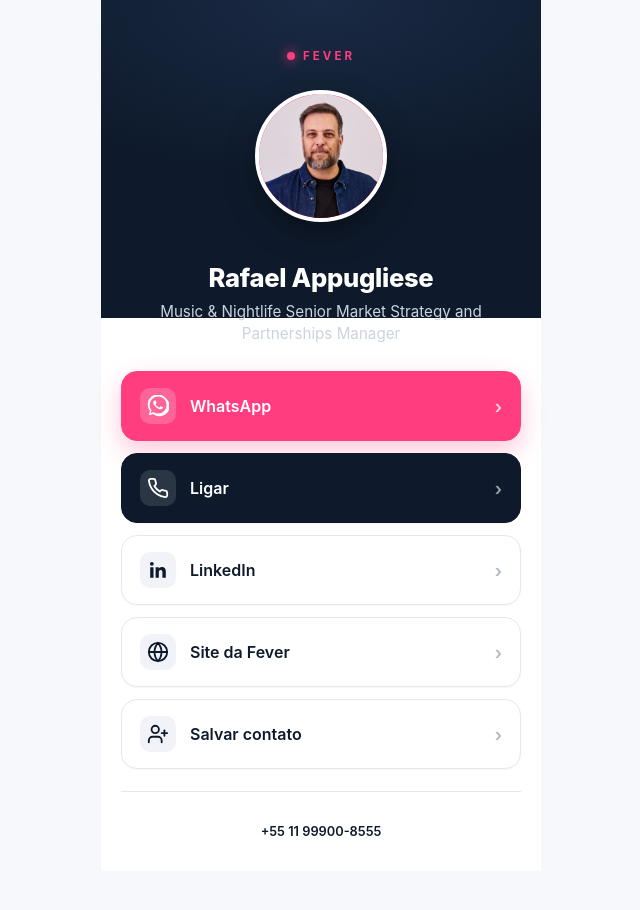
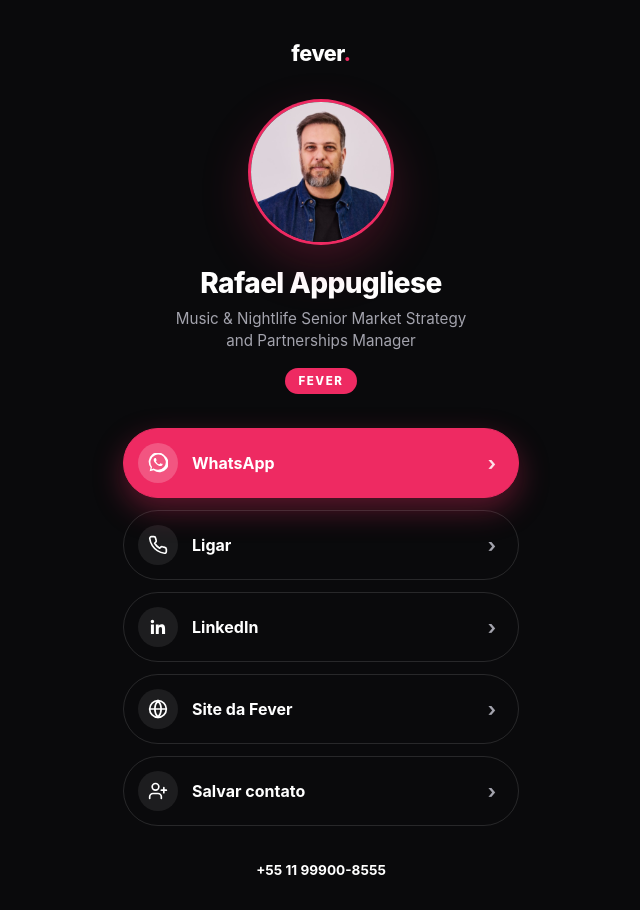
Before and after one commit to paulohartmann-eng/Fever-Rafael_Appugliese, a plain HTML site: page index.html in a window 1280 px wide. Shown: the whole page, without its empty margins (319-959 px from the left). Before the commit the page ends 871 px from the top, so only its background shows below. Drawn offline with Linux system fonts and the light colour scheme.

Commit message:
Update index.html

```diff
--- a/index.html
+++ b/index.html
@@ -3,23 +3,23 @@
 <head>
   <meta charset="UTF-8">
   <meta name="viewport" content="width=device-width, initial-scale=1.0, viewport-fit=cover">
+  <meta name="theme-color" content="#0a0a0c">
   <title>Rafael Appugliese | Fever</title>
   <style>
     :root {
-      --navy: #0e1a2b;
-      --navy-2: #1a2a44;
-      --pink: #ff3d7f;
-      --pink-hover: #e8316f;
-      --texto: #0e1a2b;
-      --cinza: #6b7280;
-      --borda: #e6e8ee;
-      --fundo-suave: #f7f8fb;
+      --bg: #0a0a0c;
+      --surface: #141418;
+      --pink: #ee2a62;
+      --pink-hover: #d91f55;
+      --branco: #ffffff;
+      --texto-2: #a3a3ad;
+      --linha: rgba(255, 255, 255, 0.12);
     }
     * { box-sizing: border-box; margin: 0; padding: 0; }
-    html, body { background: var(--fundo-suave); }
+    html, body { background: var(--bg); }
     body {
       font-family: -apple-system, BlinkMacSystemFont, "Segoe UI", Roboto, Helvetica, Arial, sans-serif;
-      color: var(--texto);
+      color: var(--branco);
       min-height: 100vh;
       -webkit-font-smoothing: antialiased;
     }
@@ -27,52 +27,36 @@
       max-width: 440px;
       margin: 0 auto;
       min-height: 100vh;
-      background: #fff;
+      padding: 40px 22px 32px;
       display: flex;
       flex-direction: column;
+      align-items: center;
     }
 
-    /* Cabeçalho */
-    .topo {
-      background: radial-gradient(120% 80% at 50% 0%, var(--navy-2) 0%, var(--navy) 70%);
-      color: #fff;
-      text-align: center;
-      padding: 44px 24px 96px;
-      position: relative;
+    /* Marca */
+    .marca {
+      font-size: 1.35rem;
+      font-weight: 800;
+      letter-spacing: -0.5px;
+      color: var(--branco);
     }
-    .marca {
-      display: inline-flex;
-      align-items: center;
-      gap: 8px;
-      font-size: 0.72rem;
-      font-weight: 700;
-      letter-spacing: 3px;
-      text-transform: uppercase;
-      color: var(--pink);
-    }
-    .marca::before {
-      content: "";
-      width: 8px;
-      height: 8px;
+    .marca span { color: var(--pink); }
+
+    /* Foto */
+    .avatar {
+      width: 140px;
+      height: 140px;
       border-radius: 50%;
-      background: var(--pink);
-      box-shadow: 0 0 12px var(--pink);
-    }
-    .avatar {
-      width: 132px;
-      height: 132px;
-      border-radius: 50%;
-      margin: 26px auto 0;
-      background: var(--pink);
-      border: 4px solid #fff;
+      margin-top: 36px;
+      background: var(--surface);
       position: relative;
       overflow: hidden;
       display: flex;
       align-items: center;
       justify-content: center;
-      box-shadow: 0 12px 30px rgba(0, 0, 0, 0.35);
+      box-shadow: 0 0 0 3px var(--pink), 0 20px 50px rgba(238, 42, 98, 0.25);
     }
-    .avatar span { font-size: 2.2rem; font-weight: 700; color: #fff; }
+    .avatar span { font-size: 2.4rem; font-weight: 800; color: var(--pink); }
     .avatar img {
       position: absolute;
       inset: 0;
@@ -81,129 +65,115 @@
       object-fit: cover;
     }
 
-    /* Bloco de identidade, sobreposto ao cabeçalho */
-    .identidade {
-      margin-top: -56px;
-      padding: 0 24px;
+    /* Identidade */
+    h1 {
+      margin-top: 24px;
+      font-size: 1.75rem;
+      font-weight: 800;
+      letter-spacing: -0.6px;
       text-align: center;
-      position: relative;
-    }
-    .identidade .nome-topo {
-      display: none;
-    }
-    h1 {
-      font-size: 1.6rem;
-      font-weight: 800;
-      letter-spacing: -0.3px;
-      color: #fff;
-      margin-top: 0;
     }
     .cargo {
-      margin: 8px auto 0;
-      max-width: 340px;
+      margin-top: 8px;
+      max-width: 320px;
       font-size: 0.95rem;
-      color: #cbd2e0;
       line-height: 1.45;
+      color: var(--texto-2);
+      text-align: center;
+    }
+    .tag {
+      margin-top: 16px;
+      display: inline-block;
+      padding: 6px 14px;
+      border-radius: 999px;
+      background: var(--pink);
+      color: var(--branco);
+      font-size: 0.72rem;
+      font-weight: 800;
+      letter-spacing: 1.5px;
+      text-transform: uppercase;
     }
 
-    /* Conteúdo */
-    .conteudo {
-      padding: 26px 20px 32px;
+    /* Botões */
+    .acoes {
+      width: 100%;
+      margin-top: 34px;
       display: flex;
       flex-direction: column;
       gap: 12px;
-      flex: 1;
     }
     .btn {
       display: flex;
       align-items: center;
       gap: 14px;
       width: 100%;
-      padding: 16px 18px;
-      border-radius: 16px;
-      border: 1.5px solid var(--borda);
-      background: #fff;
-      color: var(--texto);
+      padding: 14px 18px 14px 14px;
+      border-radius: 999px;
+      border: 1.5px solid var(--linha);
+      background: transparent;
+      color: var(--branco);
       font-family: inherit;
       font-size: 1rem;
-      font-weight: 600;
+      font-weight: 700;
       text-decoration: none;
       cursor: pointer;
-      transition: transform 0.12s ease, background 0.2s ease, box-shadow 0.2s ease;
-      box-shadow: 0 1px 2px rgba(14, 26, 43, 0.04);
+      transition: background 0.2s ease, border-color 0.2s ease, transform 0.12s ease;
     }
     .btn:active { transform: scale(0.98); }
-    .btn svg { width: 22px; height: 22px; flex-shrink: 0; }
+    .btn:hover { border-color: rgba(255, 255, 255, 0.35); background: rgba(255, 255, 255, 0.04); }
+
+    .icone {
+      width: 40px;
+      height: 40px;
+      border-radius: 50%;
+      display: flex;
+      align-items: center;
+      justify-content: center;
+      background: rgba(255, 255, 255, 0.08);
+      flex-shrink: 0;
+    }
+    .icone svg { width: 20px; height: 20px; }
     .btn .texto { flex: 1; text-align: left; }
-    .btn .seta { color: #b0b6c3; font-size: 1.1rem; }
-    .btn:hover { background: #fafbfd; }
+    .btn .seta { color: var(--texto-2); font-size: 1.2rem; padding-right: 4px; }
 
     .btn.principal {
       background: var(--pink);
       border-color: var(--pink);
-      color: #fff;
-      box-shadow: 0 10px 24px rgba(255, 61, 127, 0.28);
+      box-shadow: 0 12px 30px rgba(238, 42, 98, 0.35);
     }
-    .btn.principal:hover { background: var(--pink-hover); }
-    .btn.principal .seta { color: rgba(255,255,255,0.8); }
+    .btn.principal:hover { background: var(--pink-hover); border-color: var(--pink-hover); }
+    .btn.principal .icone { background: rgba(255, 255, 255, 0.2); }
+    .btn.principal .seta { color: rgba(255, 255, 255, 0.85); }
 
-    .btn.escuro {
-      background: var(--navy);
-      border-color: var(--navy);
-      color: #fff;
-    }
-    .btn.escuro:hover { background: var(--navy-2); }
-    .btn.escuro .seta { color: rgba(255,255,255,0.6); }
-
-    .icone {
-      width: 36px;
-      height: 36px;
-      border-radius: 10px;
-      display: flex;
-      align-items: center;
-      justify-content: center;
-      flex-shrink: 0;
-    }
-    .btn.principal .icone { background: rgba(255,255,255,0.2); }
-    .btn.escuro .icone { background: rgba(255,255,255,0.12); }
-    .btn:not(.principal):not(.escuro) .icone { background: #f1f3f8; color: var(--navy); }
-
-    .separador {
-      margin: 10px 0 2px;
-      height: 1px;
-      background: var(--borda);
-    }
-
+    /* Rodapé */
     .rodape {
       margin-top: auto;
-      padding-top: 18px;
+      padding-top: 36px;
+      font-size: 0.85rem;
+      color: var(--texto-2);
       text-align: center;
-      font-size: 0.8rem;
-      color: var(--cinza);
     }
     .rodape a {
-      color: var(--texto);
+      color: var(--branco);
       text-decoration: none;
-      font-weight: 600;
+      font-weight: 700;
     }
   </style>
 </head>
 <body>
   <main class="pagina">
-    <header class="topo">
-      <div class="marca">Fever</div>
+    <div class="marca">fever<span>.</span></div>
+
     <div class="avatar">
       <span>RA</span>
       <img src="foto.jpg" alt="Rafael Appugliese" onerror="this.remove()">
     </div>
-    </header>
 
-    <section class="identidade">
     <h1>Rafael Appugliese</h1>
     <p class="cargo">Music &amp; Nightlife Senior Market Strategy and Partnerships Manager</p>
-    </section>
+    <span class="tag">Fever</span>
 
-    <section class="conteudo">
+    <section class="acoes">
       <a class="btn principal" href="https://wa.me/5511999008555" target="_blank" rel="noopener">
         <span class="icone">
           <svg viewBox="0 0 24 24" fill="currentColor"><path d="M20.5 3.5A11 11 0 0 0 3.2 17.3L2 22l4.8-1.2A11 11 0 1 0 20.5 3.5zM12 20.2a9.2 9.2 0 0 1-4.7-1.3l-.3-.2-2.9.8.8-2.8-.2-.3A9.2 9.2 0 1 1 12 20.2zm5-6.9c-.3-.1-1.6-.8-1.8-.9s-.4-.1-.6.1-.7.9-.8 1-.3.2-.6.1a7.5 7.5 0 0 1-2.2-1.4 8.3 8.3 0 0 1-1.5-1.9c-.2-.3 0-.5.1-.6l.4-.5.3-.4c.1-.2 0-.3 0-.5l-.8-2c-.2-.5-.4-.4-.6-.4h-.5a1 1 0 0 0-.7.3 2.9 2.9 0 0 0-.9 2.2 5 5 0 0 0 1.1 2.7 11.4 11.4 0 0 0 4.4 3.9c.6.3 1.1.4 1.5.5a3.6 3.6 0 0 0 1.7.1 2.8 2.8 0 0 0 1.8-1.3 2.2 2.2 0 0 0 .2-1.3c0-.1-.2-.2-.5-.3z"/></svg>
@@ -212,7 +182,7 @@
         <span class="seta">›</span>
       </a>
 
-      <a class="btn escuro" href="tel:+5511999008555">
+      <a class="btn" href="tel:+5511999008555">
         <span class="icone">
           <svg viewBox="0 0 24 24" fill="none" stroke="currentColor" stroke-width="2" stroke-linecap="round" stroke-linejoin="round"><path d="M22 16.9v3a2 2 0 0 1-2.2 2 19.8 19.8 0 0 1-8.6-3.1 19.5 19.5 0 0 1-6-6A19.8 19.8 0 0 1 2.1 4.2 2 2 0 0 1 4.1 2h3a2 2 0 0 1 2 1.7c.1.9.4 1.8.7 2.7a2 2 0 0 1-.5 2.1L8 9.9a16 16 0 0 0 6 6l1.3-1.3a2 2 0 0 1 2.1-.4c.9.3 1.8.6 2.7.7a2 2 0 0 1 1.7 2z"/></svg>
         </span>
@@ -243,13 +213,11 @@
         <span class="texto">Salvar contato</span>
         <span class="seta">›</span>
       </button>
-
-      <div class="separador"></div>
+    </section>
 
     <p class="rodape">
       <a href="tel:+5511999008555">+55 11 99900-8555</a>
     </p>
-    </section>
   </main>
 
   <script>
```
Lines whose indentation alone changed are shown as unchanged.
